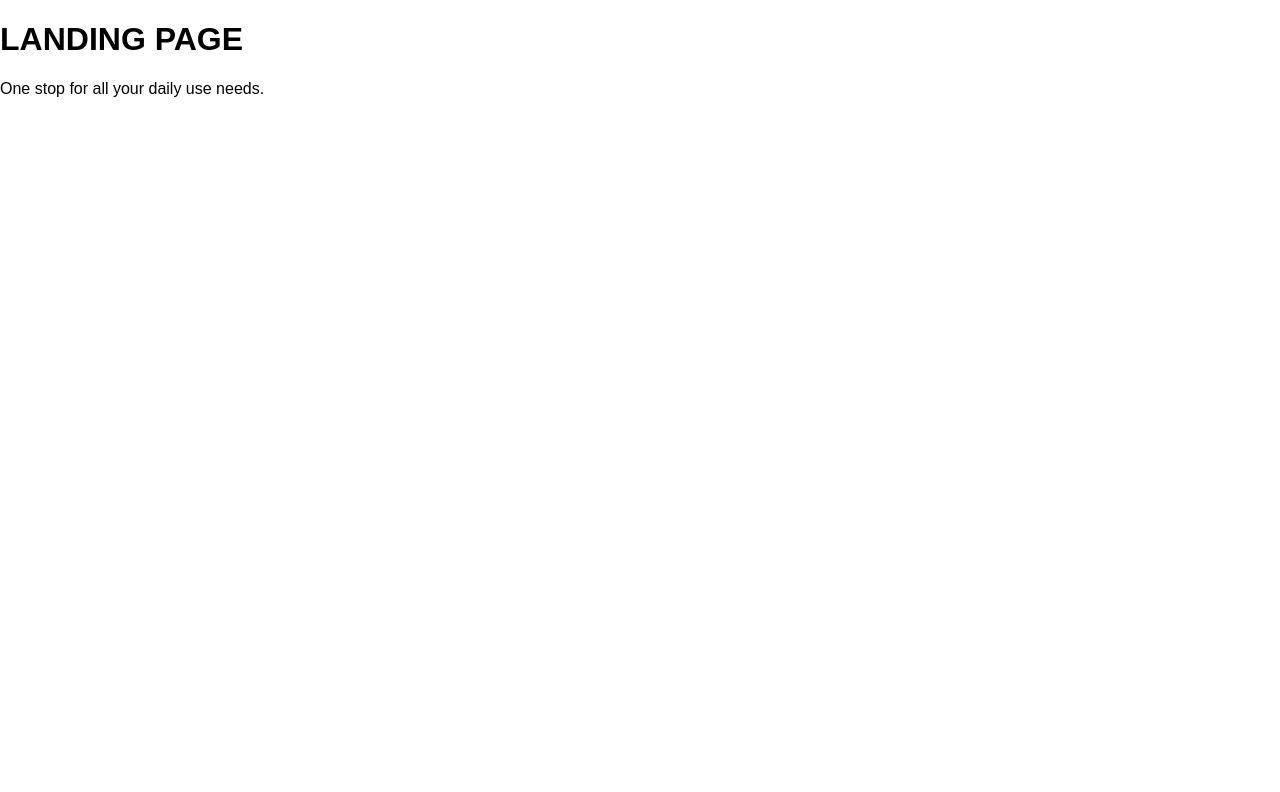
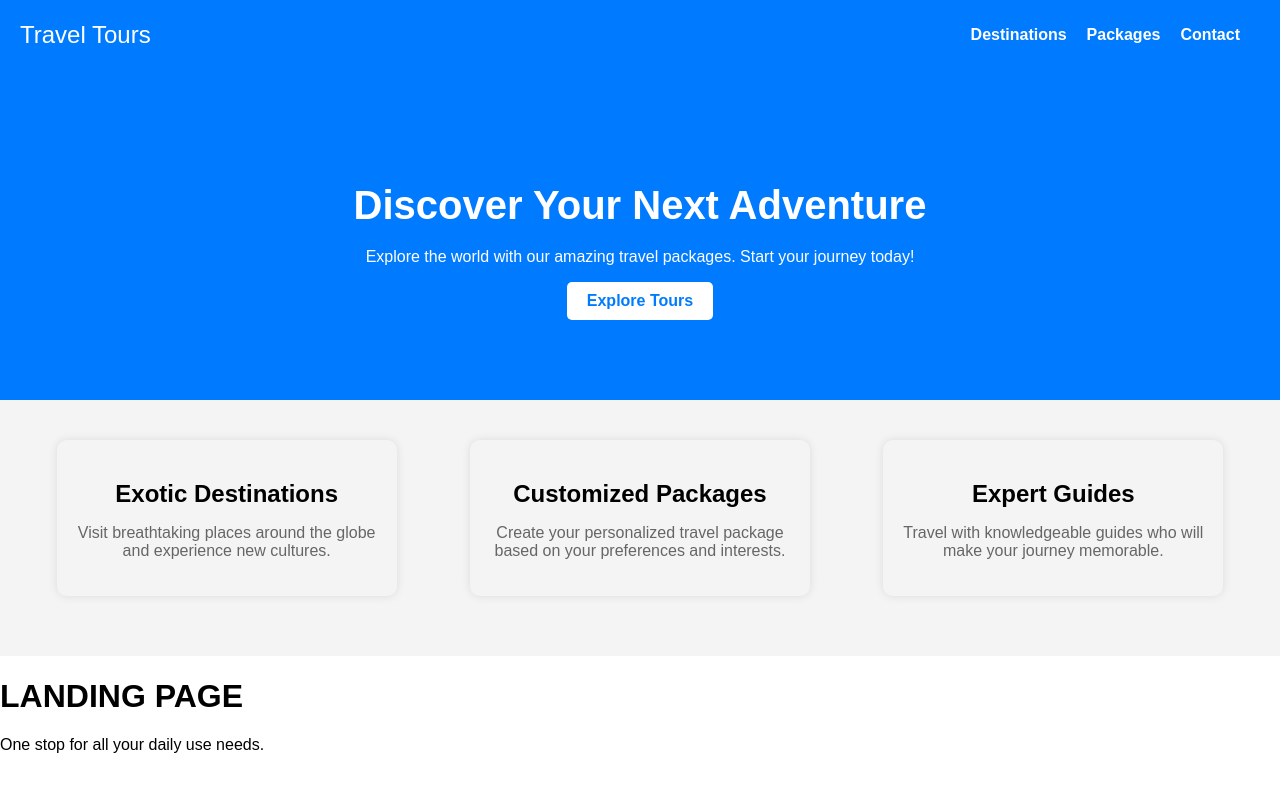
Before and after one commit to ilaxmisingh/Landing-page-responsive-, a plain HTML site: page index.html in a window 1280 px wide. Drawn offline with Linux system fonts and the light colour scheme.

Commit message:
Update index.html

```diff
--- a/index.html
+++ b/index.html
@@ -1,3 +1,47 @@
+<!DOCTYPE html>
+<html lang="en">
+<head>
+    <meta charset="UTF-8">
+    <meta name="viewport" content="width=device-width, initial-scale=1.0">
+    <link rel="stylesheet" href="css.css">
+    <title>Travel Tours</title>
+</head>
+<body>
+    <header>
+        <nav>
+            <div class="logo">Travel Tours</div>
+            <ul class="nav-links">
+                <li><a href="#">Destinations</a></li>
+                <li><a href="#">Packages</a></li>
+                <li><a href="#">Contact</a></li>
+            </ul>
+        </nav>
+    </header>
+
+    <section class="hero-section">
+        <h1>Discover Your Next Adventure</h1>
+        <p>Explore the world with our amazing travel packages. Start your journey today!</p>
+        <a href="#" class="cta-button" id="exploreButton">Explore Tours</a>
+    </section>
+
+    <section class="features-section">
+        <div class="feature">
+            <h2>Exotic Destinations</h2>
+            <p>Visit breathtaking places around the globe and experience new cultures.</p>
+        </div>
+        <div class="feature">
+            <h2>Customized Packages</h2>
+            <p>Create your personalized travel package based on your preferences and interests.</p>
+        </div>
+        <div class="feature">
+            <h2>Expert Guides</h2>
+            <p>Travel with knowledgeable guides who will make your journey memorable.</p>
+        </div>
+    </section>
+
+    <script src="javascript.js"></script>
+</body>
+</html>
 <!DOCTYPE html>
 <html lang="en">
 <head>
```
